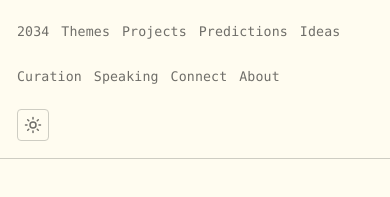
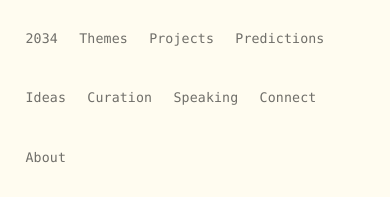
Before and after one commit to andywoodruff6/andywoodruff6.github.io, an Astro site: page /connect in a window 390 px wide. Shown: the part 56-253 px from the top of the page. Built offline with nearby package versions, Linux system fonts and the light colour scheme; Astro itself is replaced by a stand-in of ours; a web font is replaced by a local one.

Commit message:
mobile: phase 4 — 44px touch targets on nav links
Add padding 0.65rem 0.5rem + inline-flex centering + min-height var(--tap)
on .site-nav a:not(.brand) so every nav link clears the 44px touch
target floor. Reduce parent ul gap from 0.7rem to 0.25rem because the
new padding now provides visual breathing room. At ≤480px (--bp-sm)
add row-gap 0.5rem so wrapped rows breathe. Wrapped-row pattern stays;
only flip to column if 9-item nav actually wraps to 3+ rows in
verification.

```diff
--- a/src/styles/global.css
+++ b/src/styles/global.css
@@ -235,7 +235,7 @@ th {
   list-style: none;
   display: flex;
   flex-wrap: wrap;
-  gap: 0.7rem;
+  gap: 0.25rem;
   padding: 0;
   margin: 0;
 }
@@ -245,8 +245,18 @@ th {
   text-decoration: none;
   color: var(--color-muted);
   letter-spacing: 0.01em;
+  padding: 0.65rem 0.5rem;
+  display: inline-flex;
+  align-items: center;
+  min-height: var(--tap);
 }
 .site-nav a:not(.brand):hover { color: var(--color-accent); }
+
+@media (max-width: 480px) { /* --bp-sm */
+  .site-nav ul {
+    row-gap: 0.5rem;
+  }
+}
 
 /* ---- Theme toggle ---- */
 .theme-toggle {
```
